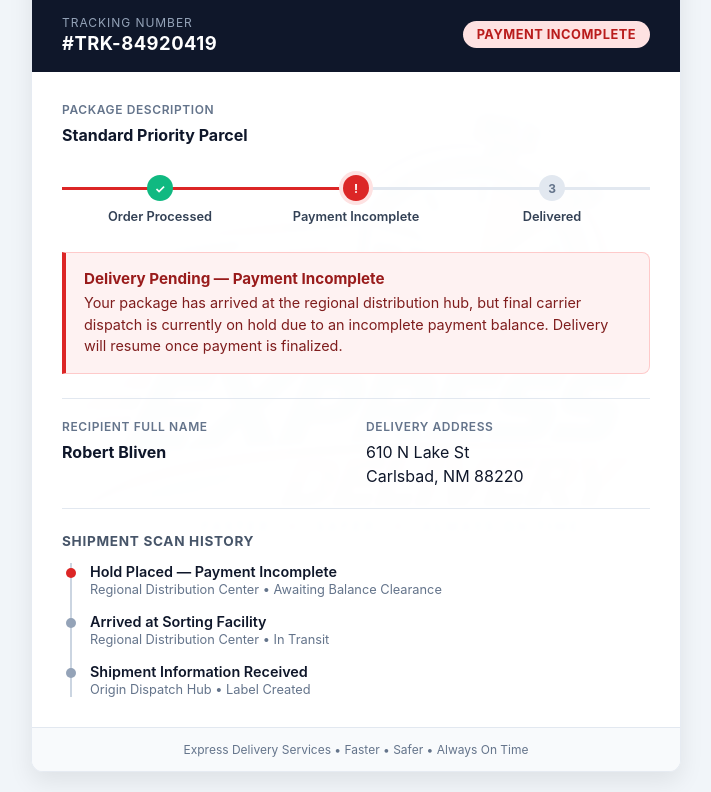
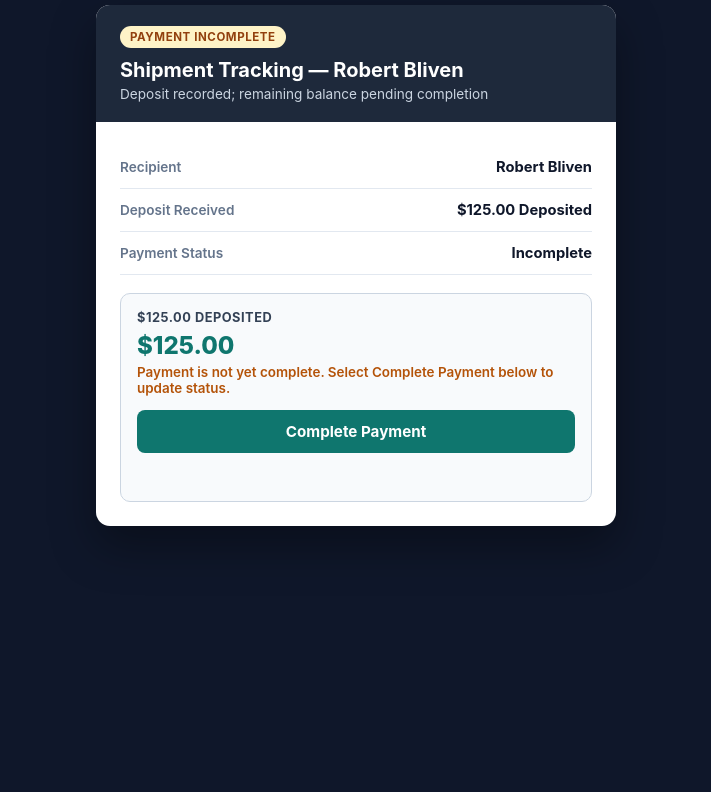
Before and after one commit to tracking-code/shipment-status, a plain HTML site: page index.html in a window 1280 px wide. Shown: the part 135-927 px from the top of the page, without its empty margins (284-995 px from the left). After the commit the page ends 800 px from the top, so only its background shows below. Drawn offline with Linux system fonts and the light colour scheme.

Commit message:
Update index.html

```diff
--- a/index.html
+++ b/index.html
@@ -1,9 +1,9 @@
 <!DOCTYPE html>
 <html lang="en">
 <head>
-  <meta charset="UTF-8">
-  <meta name="viewport" content="width=device-width, initial-scale=1.0">
-  <title>Express Delivery — Track Shipment #TRK-84920419</title>
+  <meta charset="UTF-8" />
+  <meta name="viewport" content="width=device-width, initial-scale=1.0" />
+  <title>Shipment & Payment Status — Robert Bliven</title>
   <style>
     * {
       box-sizing: border-box;
@@ -13,380 +13,174 @@
     }
 
     body {
-      background-color: #f1f5f9;
-      background-image: linear-gradient(rgba(241, 245, 249, 0.90), rgba(241, 245, 249, 0.90)), url('IMG_1732.jpeg');
-      background-repeat: no-repeat;
-      background-position: center center;
-      background-size: min(620px, 90vw) auto;
-      background-attachment: fixed;
-      color: #1e293b;
+      background: #0f172a;
+      color: #0f172a;
+      min-height: 100vh;
+      padding: 20px;
       display: flex;
       justify-content: center;
       align-items: center;
-      min-height: 100vh;
-      padding: 20px;
     }
 
-    .tracking-card {
-      background: rgba(255, 255, 255, 0.95);
-      backdrop-filter: blur(2px);
+    .card {
       width: 100%;
-      max-width: 650px;
-      border-radius: 12px;
-      box-shadow: 0 10px 25px rgba(0, 0, 0, 0.08);
+      max-width: 520px;
+      background: #ffffff;
+      border-radius: 14px;
       overflow: hidden;
-      border: 1px solid rgba(226, 232, 240, 0.85);
+      box-shadow: 0 20px 45px rgba(0, 0, 0, 0.35);
     }
 
-    .brand-bar {
-      background: #ffffff;
-      padding: 20px 30px;
-      border-bottom: 3px solid #dc2626;
+    .header {
+      background: #1e293b;
+      color: #ffffff;
+      padding: 20px 24px;
+    }
+
+    .badge {
+      display: inline-block;
+      background: #fef3c7;
+      color: #92400e;
+      font-size: 0.72rem;
+      font-weight: 700;
+      text-transform: uppercase;
+      letter-spacing: 0.05em;
+      padding: 4px 10px;
+      border-radius: 999px;
+      margin-bottom: 10px;
+    }
+
+    .header h1 {
+      font-size: 1.25rem;
+      margin-bottom: 4px;
+    }
+
+    .header p {
+      font-size: 0.85rem;
+      color: #cbd5e1;
+    }
+
+    .body {
+      padding: 24px;
+    }
+
+    .row {
       display: flex;
       justify-content: space-between;
       align-items: center;
-      flex-wrap: wrap;
-      gap: 15px;
-    }
-
-    .brand-logo {
-      height: 68px;
-      width: auto;
-      object-fit: contain;
-    }
-
-    .support-tag {
-      text-align: right;
-      font-size: 0.8rem;
-      color: #64748b;
-    }
-
-    .support-tag strong {
-      display: block;
-      color: #0f172a;
-      font-size: 0.9rem;
-    }
-
-    .shipment-header {
-      background: #0f172a;
-      color: #ffffff;
-      padding: 18px 30px;
-      display: flex;
-      justify-content: space-between;
-      align-items: center;
-      flex-wrap: wrap;
+      padding: 12px 0;
+      border-bottom: 1px solid #e2e8f0;
       gap: 12px;
     }
 
-    .tracking-label {
-      font-size: 0.75rem;
-      text-transform: uppercase;
-      letter-spacing: 0.08em;
-      color: #94a3b8;
+    .label {
+      font-size: 0.85rem;
+      color: #64748b;
+      font-weight: 600;
     }
 
-    .tracking-number {
-      font-size: 1.15rem;
+    .value {
+      font-size: 0.92rem;
       font-weight: 700;
-      letter-spacing: 0.5px;
-      margin-top: 2px;
+      color: #0f172a;
+      text-align: right;
     }
 
-    .status-badge {
-      background: #fee2e2;
-      color: #b91c1c;
-      padding: 6px 14px;
-      border-radius: 9999px;
+    .deposit-box {
+      margin-top: 18px;
+      background: #f8fafc;
+      border: 1px solid #cbd5e1;
+      border-radius: 10px;
+      padding: 16px;
+    }
+
+    .deposit-title {
       font-size: 0.8rem;
       font-weight: 700;
       text-transform: uppercase;
-      letter-spacing: 0.5px;
-    }
-
-    .content {
-      padding: 30px;
-    }
-
-    .section {
-      margin-bottom: 24px;
-    }
-
-    .label {
-      font-size: 0.75rem;
-      text-transform: uppercase;
-      letter-spacing: 0.05em;
-      color: #64748b;
-      font-weight: 600;
+      letter-spacing: 0.04em;
+      color: #334155;
       margin-bottom: 6px;
     }
 
-    .value {
-      font-size: 1rem;
-      color: #0f172a;
-      line-height: 1.5;
+    .deposit-amount {
+      font-size: 1.5rem;
+      font-weight: 800;
+      color: #0f766e;
+      margin-bottom: 4px;
     }
 
-    .progress-container {
-      margin: 28px 0;
-    }
-
-    .progress-steps {
-      display: flex;
-      justify-content: space-between;
-      position: relative;
-    }
-
-    .progress-steps::before {
-      content: "";
-      position: absolute;
-      top: 12px;
-      left: 0;
-      right: 0;
-      height: 3px;
-      background: #e2e8f0;
-      z-index: 1;
-    }
-
-    .progress-line {
-      position: absolute;
-      top: 12px;
-      left: 0;
-      width: 50%;
-      height: 3px;
-      background: #dc2626;
-      z-index: 2;
-    }
-
-    .step {
-      position: relative;
-      z-index: 3;
-      text-align: center;
-      width: 33.33%;
-    }
-
-    .step-dot {
-      width: 26px;
-      height: 26px;
-      border-radius: 50%;
-      background: #e2e8f0;
-      margin: 0 auto 8px;
-      display: flex;
-      align-items: center;
-      justify-content: center;
-      font-size: 0.75rem;
-      font-weight: bold;
-      color: #64748b;
-    }
-
-    .step.completed .step-dot {
-      background: #10b981;
-      color: #fff;
-    }
-
-    .step.hold .step-dot {
-      background: #dc2626;
-      color: #fff;
-      box-shadow: 0 0 0 4px #fee2e2;
-    }
-
-    .step-text {
-      font-size: 0.8rem;
+    .status-note {
+      font-size: 0.84rem;
+      color: #b45309;
       font-weight: 600;
-      color: #334155;
-    }
-
-    .payment-alert {
-      background: #fef2f2;
-      border: 1px solid #fecaca;
-      border-left: 4px solid #dc2626;
-      padding: 16px 18px;
-      border-radius: 0 8px 8px 0;
-      margin-bottom: 24px;
-    }
-
-    .payment-alert-title {
-      font-weight: 700;
-      color: #991b1b;
-      margin-bottom: 4px;
-      font-size: 0.95rem;
-    }
-
-    .payment-alert-desc {
-      font-size: 0.9rem;
-      color: #7f1d1d;
-      line-height: 1.5;
-    }
-
-    .grid {
-      display: grid;
-      grid-template-columns: 1fr 1fr;
-      gap: 20px;
-      padding: 20px 0;
-      border-top: 1px solid #e2e8f0;
-      border-bottom: 1px solid #e2e8f0;
-      margin-bottom: 24px;
-    }
-
-    .history-title {
-      font-size: 0.85rem;
-      font-weight: 700;
-      text-transform: uppercase;
-      letter-spacing: 0.05em;
-      color: #475569;
       margin-bottom: 14px;
     }
 
-    .timeline {
-      border-left: 2px solid #cbd5e1;
-      margin-left: 8px;
-      padding-left: 18px;
+    .btn {
+      width: 100%;
+      border: none;
+      border-radius: 8px;
+      padding: 12px 16px;
+      font-size: 0.95rem;
+      font-weight: 700;
+      background: #0f766e;
+      color: #ffffff;
+      cursor: pointer;
     }
 
-    .timeline-item {
-      position: relative;
-      margin-bottom: 16px;
+    .btn:hover {
+      background: #115e59;
     }
 
-    .timeline-item:last-child {
-      margin-bottom: 0;
-    }
-
-    .timeline-item::before {
-      content: "";
-      position: absolute;
-      left: -24px;
-      top: 5px;
-      width: 10px;
-      height: 10px;
-      border-radius: 50%;
-      background: #94a3b8;
-    }
-
-    .timeline-item.alert::before {
-      background: #dc2626;
-    }
-
-    .timeline-status {
+    .msg {
+      margin-top: 12px;
+      font-size: 0.85rem;
       font-weight: 600;
-      font-size: 0.9rem;
-      color: #0f172a;
-    }
-
-    .timeline-meta {
-      font-size: 0.8rem;
-      color: #64748b;
-      margin-top: 2px;
-    }
-
-    .footer {
-      background: #f8fafc;
-      padding: 14px 30px;
-      border-top: 1px solid #e2e8f0;
-      text-align: center;
-      font-size: 0.75rem;
-      color: #64748b;
-    }
-
-    @media (max-width: 520px) {
-      .grid {
-        grid-template-columns: 1fr;
-      }
-      .brand-bar {
-        justify-content: center;
-        text-align: center;
-      }
-      .support-tag {
-        text-align: center;
-      }
+      color: #334155;
+      min-height: 20px;
     }
   </style>
 </head>
 <body>
-
-  <div class="tracking-card">
-    <div class="brand-bar">
-      <img src="IMG_1732.jpeg" alt="Express Delivery Logo" class="brand-logo">
-      <div class="support-tag">
-        <strong>Express Priority Logistics</strong>
-        24/7 Automated Shipment Portal
-      </div>
+  <div class="card">
+    <div class="header">
+      <div class="badge">Payment Incomplete</div>
+      <h1>Shipment Tracking — Robert Bliven</h1>
+      <p>Deposit recorded; remaining balance pending completion</p>
     </div>
 
-    <div class="shipment-header">
-      <div>
-        <div class="tracking-label">Tracking Number</div>
-        <div class="tracking-number">#TRK-84920419</div>
+    <div class="body">
+      <div class="row">
+        <span class="label">Recipient</span>
+        <span class="value">Robert Bliven</span>
       </div>
-      <div class="status-badge">Payment Incomplete</div>
-    </div>
-
-    <div class="content">
-      <div class="section">
-        <div class="label">Package Description</div>
-        <div class="value"><strong>Standard Priority Parcel</strong></div>
+      <div class="row">
+        <span class="label">Deposit Received</span>
+        <span class="value">$125.00 Deposited</span>
+      </div>
+      <div class="row">
+        <span class="label">Payment Status</span>
+        <span class="value" id="paymentStatusText">Incomplete</span>
       </div>
 
-      <div class="progress-container">
-        <div class="progress-steps">
-          <div class="progress-line"></div>
-          <div class="step completed">
-            <div class="step-dot">✓</div>
-            <div class="step-text">Order Processed</div>
-          </div>
-          <div class="step hold">
-            <div class="step-dot">!</div>
-            <div class="step-text">Payment Incomplete</div>
-          </div>
-          <div class="step">
-            <div class="step-dot">3</div>
-            <div class="step-text">Delivered</div>
-          </div>
-        </div>
+      <div class="deposit-box">
+        <div class="deposit-title">$125.00 Deposited</div>
+        <div class="deposit-amount">$125.00</div>
+        <div class="status-note" id="incompleteNote">Payment is not yet complete. Select Complete Payment below to update status.</div>
+        <button class="btn" onclick="completePayment()">Complete Payment</button>
+        <div class="msg" id="actionMsg"></div>
       </div>
-
-      <div class="payment-alert">
-        <div class="payment-alert-title">Delivery Pending — Payment Incomplete</div>
-        <div class="payment-alert-desc">
-          Your package has arrived at the regional distribution hub, but final carrier dispatch is currently on hold due to an incomplete payment balance. Delivery will resume once payment is finalized.
-        </div>
-      </div>
-
-      <div class="grid">
-        <div>
-          <div class="label">Recipient Full Name</div>
-          <div class="value"><strong>Robert Bliven</strong></div>
-        </div>
-
-        <div>
-          <div class="label">Delivery Address</div>
-          <div class="value">
-            610 N Lake St<br>
-            Carlsbad, NM 88220
-          </div>
-        </div>
-      </div>
-
-      <div class="history-title">Shipment Scan History</div>
-      <div class="timeline">
-        <div class="timeline-item alert">
-          <div class="timeline-status">Hold Placed — Payment Incomplete</div>
-          <div class="timeline-meta">Regional Distribution Center • Awaiting Balance Clearance</div>
-        </div>
-        <div class="timeline-item">
-          <div class="timeline-status">Arrived at Sorting Facility</div>
-          <div class="timeline-meta">Regional Distribution Center • In Transit</div>
-        </div>
-        <div class="timeline-item">
-          <div class="timeline-status">Shipment Information Received</div>
-          <div class="timeline-meta">Origin Dispatch Hub • Label Created</div>
-        </div>
-      </div>
-    </div>
-
-    <div class="footer">
-      Express Delivery Services • Faster • Safer • Always On Time
     </div>
   </div>
 
+  <script>
+    function completePayment() {
+      document.getElementById("paymentStatusText").textContent = "Complete Payment (Updated)";
+      document.getElementById("incompleteNote").textContent = "Payment marked as complete on this tracking page.";
+      document.getElementById("incompleteNote").style.color = "#047857";
+      document.getElementById("actionMsg").textContent = "Status updated: Complete Payment.";
+    }
+  </script>
 </body>
 </html>
```
